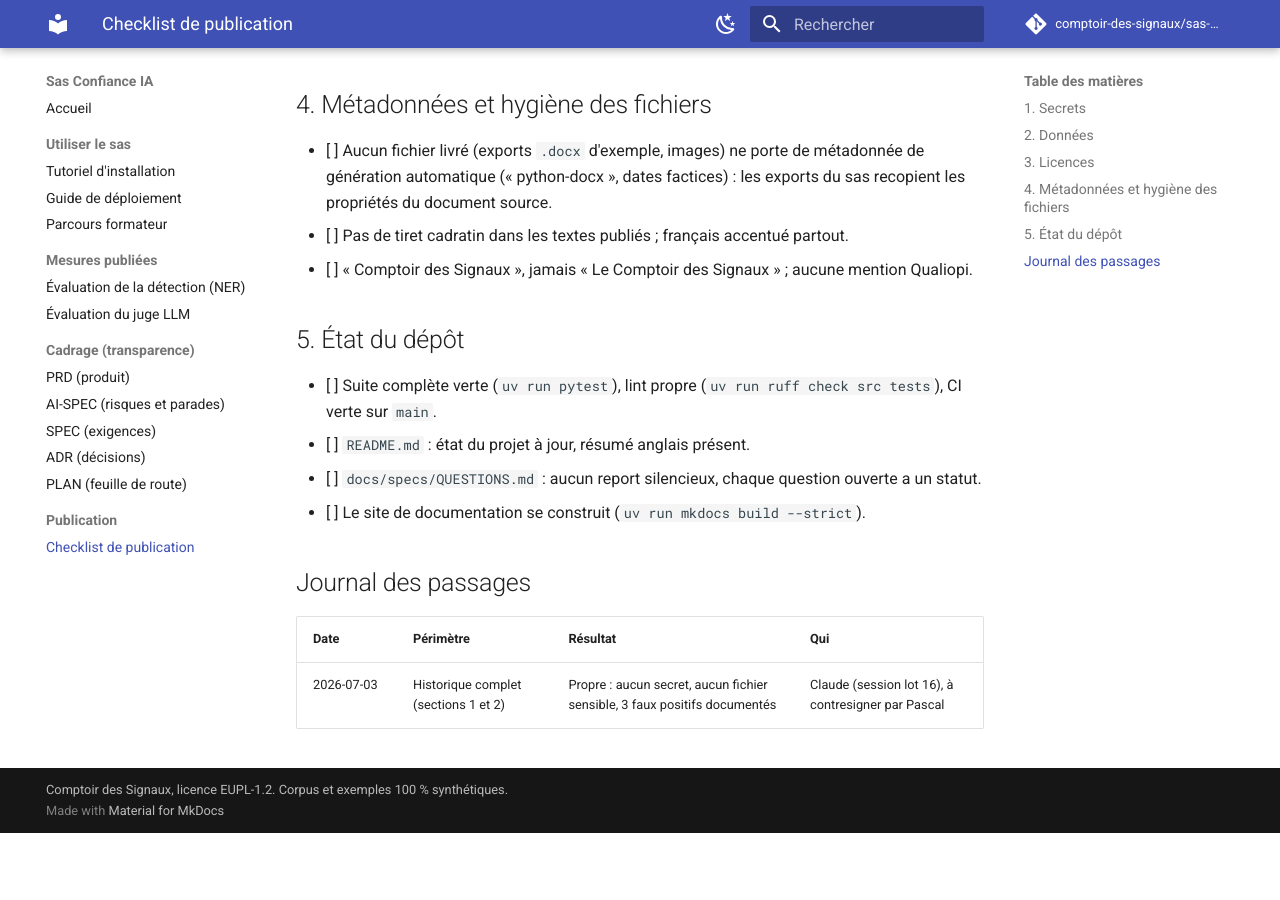
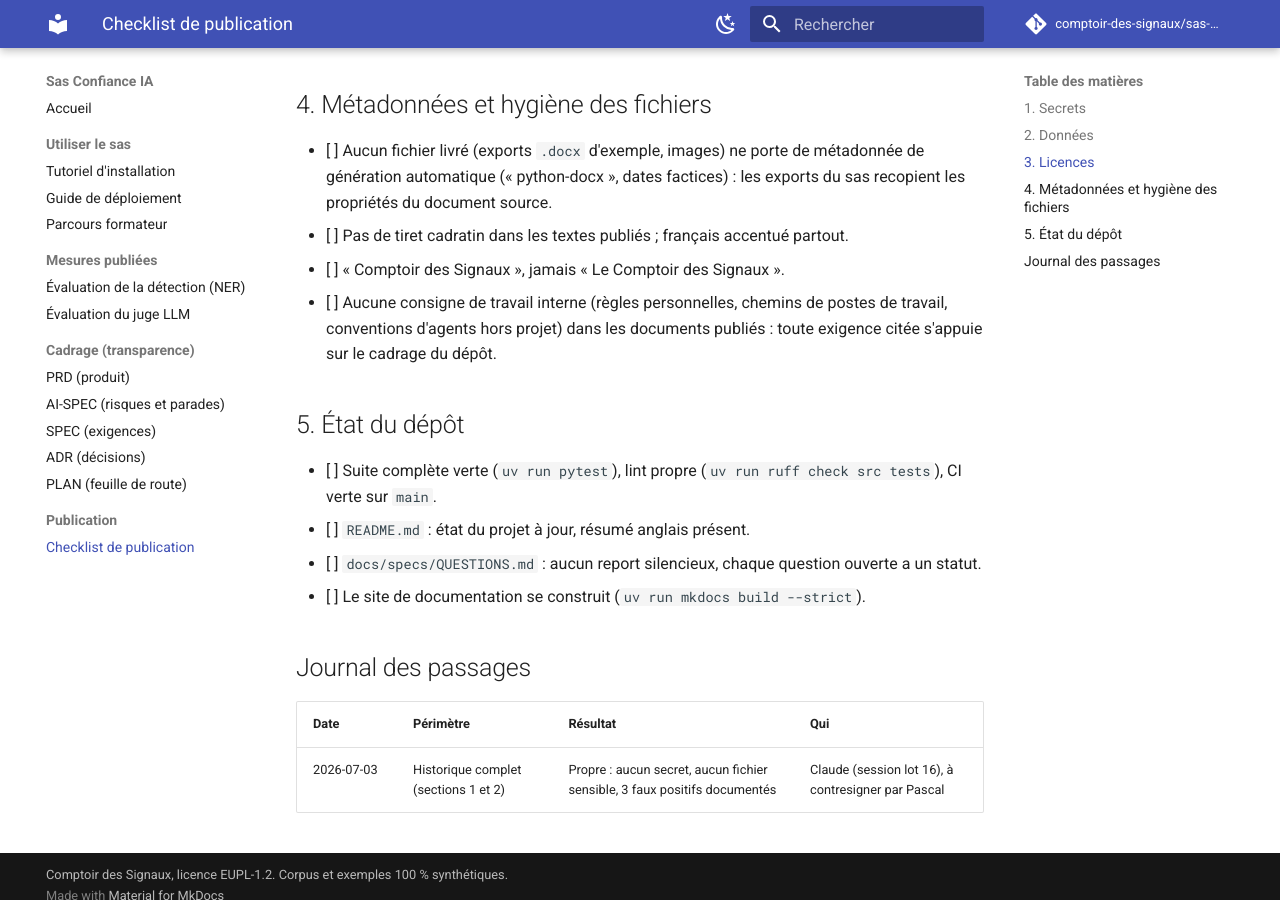
Before and after one commit to comptoir-des-signaux/sas-confiance-ia, an MkDocs documentation site: the page built from docs/checklist-publication.md, in a window 1280 px wide and 900 px high, scrolled down 1178 px. Built offline with MkDocs 1.6.1 and Material for MkDocs 9.7.7, drawn with Linux system fonts in a browser that asks for light colours; comment, search, counter and statistics services are not loaded; before the commit the page ends 2011 px from its top, so only the background shows below that.

Commit message:
docs: aucune consigne de travail interne dans les documents publiés
Trois références à des conventions de travail hors projet sont reformulées
au niveau du cadrage public : l'arbitrage Q6 s'appuie sur REQ-015 (pas de
marqueur de génération automatique dans les fichiers livrés) plutôt que
sur une règle interne, AGENTS.md ne renvoie plus à un document extérieur
au dépôt, et la checklist de publication gagne une case dédiée : toute
exigence citée dans les documents publiés s'appuie sur le cadrage du
dépôt, jamais sur des consignes personnelles.

Co-Authored-By: Claude Fable 5 <noreply@anthropic.com>

```diff
--- a/docs/checklist-publication.md
+++ b/docs/checklist-publication.md
@@ -55,8 +55,10 @@ commande ou la vérification indiquée. Une case non cochée bloque le push.
   les exports du sas recopient les propriétés du document source.
 - [ ] Pas de tiret cadratin dans les textes publiés ; français accentué
   partout.
-- [ ] « Comptoir des Signaux », jamais « Le Comptoir des Signaux » ; aucune
-  mention Qualiopi.
+- [ ] « Comptoir des Signaux », jamais « Le Comptoir des Signaux ».
+- [ ] Aucune consigne de travail interne (règles personnelles, chemins de
+  postes de travail, conventions d'agents hors projet) dans les documents
+  publiés : toute exigence citée s'appuie sur le cadrage du dépôt.
 
 ## 5. État du dépôt
 
```
Also changed, not shown: AGENTS.md (+3 -3 lines), docs/specs/QUESTIONS.md (+2 -2 lines).
